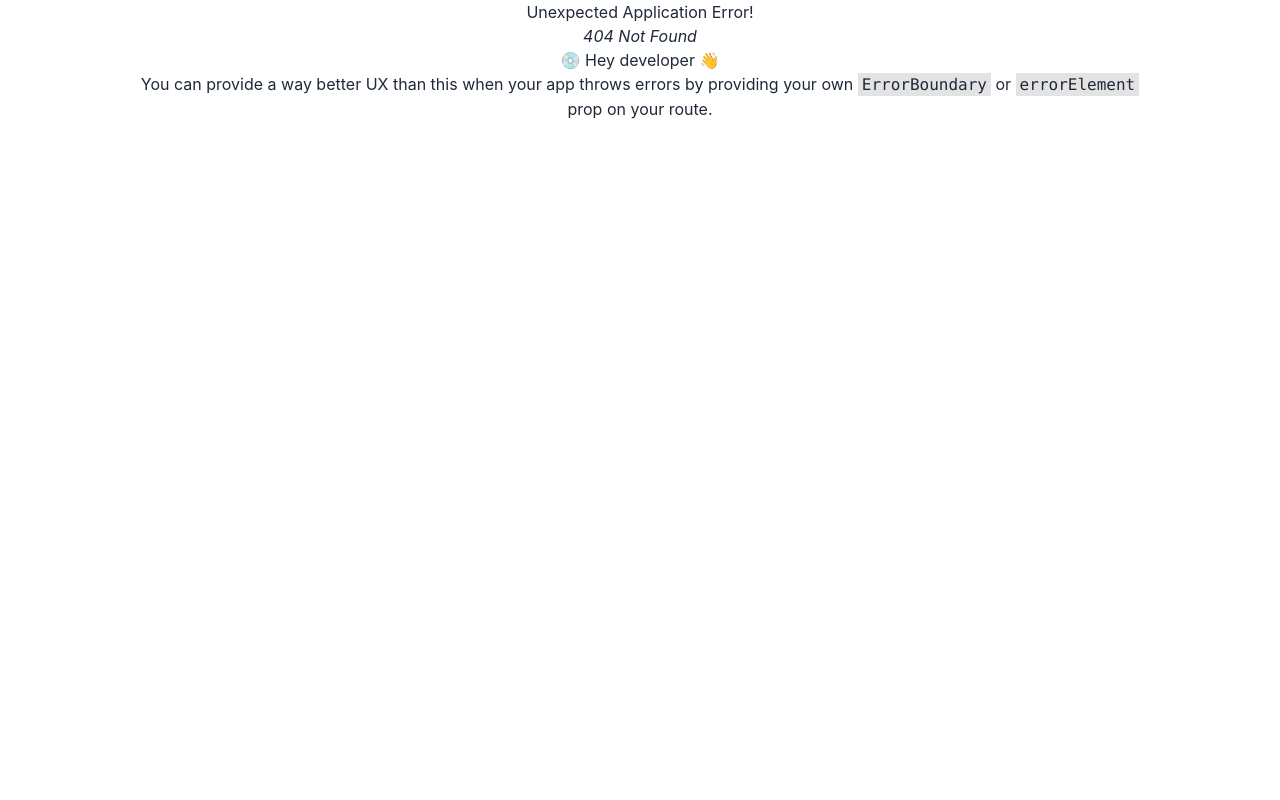
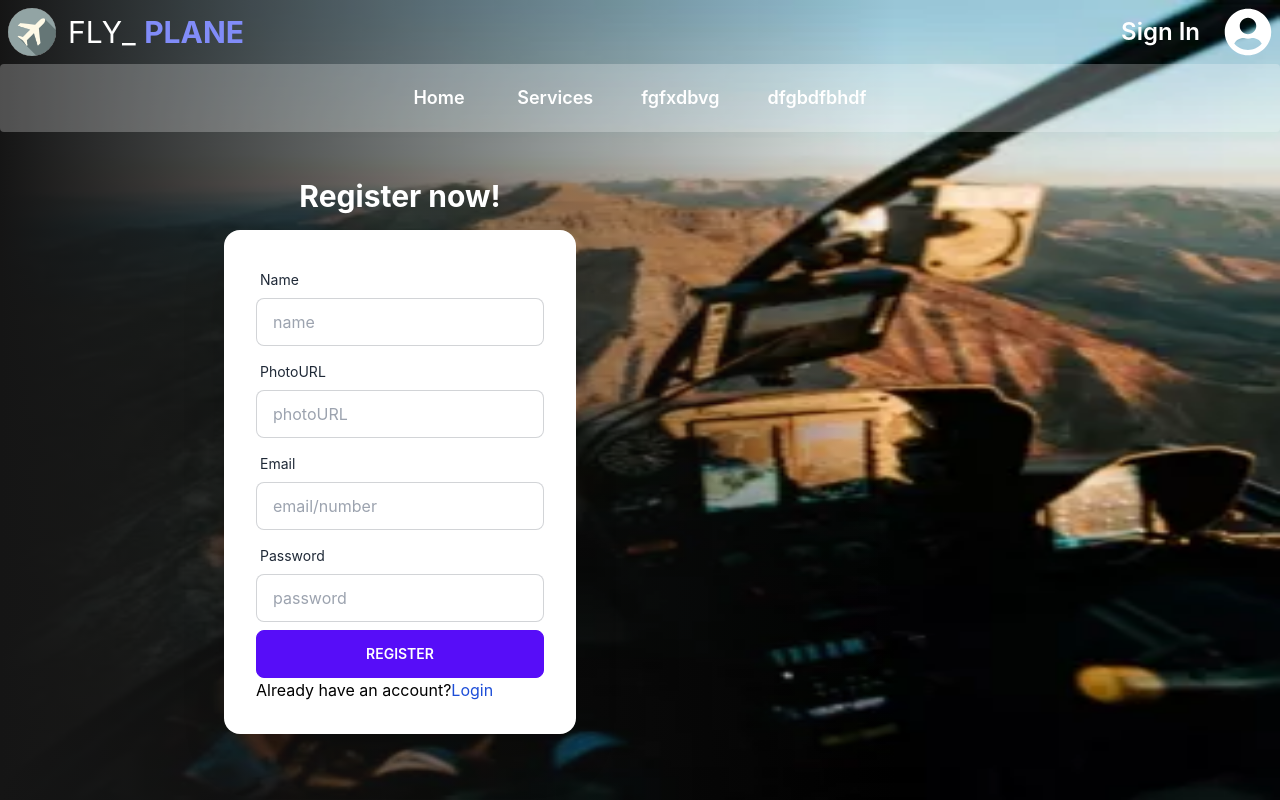
Before and after one commit to farukphero/Assignment-11-s-review-client, a React (Create React App) app: page /signin in a window 1280 px wide. Before the commit this address had no page. Shown: the top 800 px of the page. Built offline with nearby package versions, Linux system fonts and the light colour scheme.

Commit message:
courses added

```diff
--- a/src/App.js
+++ b/src/App.js
@@ -4,7 +4,7 @@ import { router } from './routes/Routes/Routes';
 
 function App() {
   return (
-    <div className="App w-4/5 mx-auto">
+    <div className="">
        <RouterProvider router={router}></RouterProvider>
     </div>
   );
--- a/src/layout/Main.js
+++ b/src/layout/Main.js
@@ -1,14 +1,18 @@
-import React from 'react';
-import { Outlet } from 'react-router-dom';
-import Home from '../pages/Home/Home';
-import Footer from '../shared/Footer/Footer';
+import React from "react";
+import { Outlet } from "react-router-dom";
+import Footer from "../shared/Footer/Footer";
+import Header from "../shared/Header/Header";
 
 const Main = () => {
   return (
+    <div className="relative">
+      <div className="absolute top-0 bottom-100 w-full z-10">
+        <Header></Header>
+      </div>
       <div>
-            <Home></Home>
         <Outlet></Outlet>
         <Footer></Footer>
+      </div>
     </div>
   );
 };
--- a/src/pages/Home/Home.css
+++ b/src/pages/Banner/Banner.css
@@ -6,5 +6,5 @@
     width:100%;
     height:100%;
     display:inline-block;
-    background: linear-gradient(to right,  #151515 0%,rgba(21, 21, 21, 0) 100%); /* W3C */
+    background: linear-gradient(to right,  #151515 0%,rgba(21, 21, 21, 0) 70%); /* W3C */
 }
--- /dev/null
+++ b/src/pages/Banner/Banner.js
@@ -0,0 +1,27 @@
+import React from "react";
+// import image from 'https://blog.flyticket.com.bd/wp-content/uploads/2020/05/image001.jpg'
+import './Banner.css'
+
+const Banner = () => {
+  return (
+   <div className="relative">
+     <div className="carousel w-full">
+      <div className="relative w-full img-gradient">
+        <img src="https://blog.flyticket.com.bd/wp-content/uploads/2020/05/image001.jpg" alt="" className="w-full h-screen" />
+      </div>
+      <div className="absolute top-64 left-0 md:left-28 w-full md:w-5/6 text-white">
+        <h1 className="text-6xl lg:text-8xl text-center font-semibold">Let's Make Your Best Trip Ever</h1>
+        <p className="text-2xl text-center mt-6 ">Plan and book your perfect trip with expert advice, travel tips, destination information and inspiration from me.</p>
+       <div className="text-center">
+       <button className="bg-base-100 px-6 py-4 rounded text-black mt-10">Button</button>
+       </div>
+      </div>
+    <div className="absolute top-0 bottom-0 w-full md:p-5">
+   </div>
+   </div>
+   </div>
+
+  );
+};
+
+export default Banner;
--- a/src/pages/Home/Home.js
+++ b/src/pages/Home/Home.js
@@ -1,27 +1,22 @@
-import React from "react";
-import image from '../../images/bp-1.jpg.webp'
-import Header from "../../shared/Header/Header";
-import './Home.css'
+import React from 'react';
+import { useLoaderData } from 'react-router-dom';
+import Banner from '../Banner/Banner';
+import Service from '../Service/Service';
 
 const Home = () => {
-  return (
-   <div className="relative">
-     <div className="carousel w-full">
-      <div id="slide1" className="carousel-item relative w-full img-gradient">
-        <img src={image} alt="" className="w-full h-screen" />
-      </div>
-      <div className="absolute top-64 left-0 md:left-28 w-full md:w-5/6 text-white">
-        <h1 className="text-6xl lg:text-8xl text-center font-semibold">Let's Make Your Best Trip Ever</h1>
-        <p className="text-2xl text-center mt-6 ">Plan and book your perfect trip with expert advice, travel tips, destination information and inspiration from us.</p>
-        <button className="bg-base-100 px-6 py-4 rounded text-black mt-10">Button</button>
-      </div>
-    <div className="absolute top-0 bottom-0 w-full md:p-5">
-   <Header></Header>
-   </div>
-   </div>
-   </div>
+    const services= useLoaderData()
+    console.log(services)
 
-  );
+    return (
+        <div>
+            <Banner></Banner>
+           <div className='grid grid-cols-1 md:grid-cols-2 gap-5 mt-10'>
+           {
+            services.map(service=><Service key={service._id} service={service}></Service> )
+           }
+           </div>
+        </div>
+    );
 };
 
 export default Home;
--- /dev/null
+++ b/src/pages/Service/Service.js
@@ -0,0 +1,25 @@
+import React from 'react';
+import { Link } from 'react-router-dom';
+
+const Service = ({service}) => {
+    const {_id, img, description, title } = service;
+    return (
+      <div>
+        <div className="hero min-h-full">
+          <img src={img} alt="" />
+          <div className="hero-overlay bg-opacity-60"></div>
+          <div className="hero-content text-center text-neutral-content">
+            <div className="max-w-md">
+              <h1 className="mb-5 text-5xl font-bold">{title}</h1>
+              <p className="mb-5">
+                 {description.slice(0, 100)}
+              </p>
+              <button className="btn btn-primary"><Link to={`/servicedetails/${_id}`}>more</Link></button>
+            </div>
+          </div>
+        </div>
+      </div>
+    );
+};
+
+export default Service;
--- /dev/null
+++ b/src/pages/ServiceDetails/ServiceDetails.js
@@ -0,0 +1,28 @@
+import React from "react";
+import { useLoaderData } from "react-router-dom";
+
+const ServiceDetails = () => {
+  const singleCourse = useLoaderData();
+
+  console.log(singleCourse);
+  const { _id, img, description, price, situated, title } = singleCourse;
+
+  return (
+    <div className="flex justify-start">
+      <div className="hero min-h-screen bg-base-200">
+        <div className="hero-content flex-col lg:flex-row-reverse">
+          <img src={img} className="w-full md:w-1/2 rounded-lg shadow-2xl" alt="" />
+          <div>
+            <h1 className="text-5xl font-bold">{title}</h1>
+            <p className="py-6"> {description}</p>
+            <p>Price:$ {price}</p>
+            <p>Situated: {situated}</p>
+            <button className="btn btn-primary">Get Started</button>
+          </div>
+        </div>
+      </div>
+    </div>
+  );
+};
+
+export default ServiceDetails;
--- /dev/null
+++ b/src/pages/Services/Services.js
@@ -0,0 +1,11 @@
+import React from 'react';
+
+const Services = () => {
+    return (
+        <div>
+
+        </div>
+    );
+};
+
+export default Services;
--- /dev/null
+++ b/src/pages/SignIn/SignIn.js
@@ -0,0 +1,88 @@
+import React from 'react';
+import { Link } from 'react-router-dom';
+import image from '../../images/bp-1.jpg.webp'
+// import './SignIn.css'
+
+const SignIn = () => {
+    return (
+<div>
+<div className="w-full img-gradient">
+        <img src={image} alt="" className="w-full h-screen" />
+      </div>
+      <div className="absolute top-24 md:top-5 lg:top-14 left-0 md:left-40 lg:left-52">
+      <div className="hero min-h-screen">
+        <div className="hero-content flex-col">
+          <div className="text-center lg:text-left">
+            <h1 className="text-3xl font-bold text-white">Register now!</h1>
+          </div>
+          <div className="card flex-shrink-0 w-full max-w-sm shadow-2xl bg-base-100 text-black">
+            <form  className="card-body">
+              <div className="form-control w-72">
+                <label className="label">
+                  <span className="label-text">Name</span>
+                </label>
+                <input
+                  type="text"
+                  name="name"
+                  placeholder="name"
+                  className="input input-bordered"
+                  required
+                />
+
+              </div>
+              <div className="form-control">
+                <label className="label">
+                  <span className="label-text">PhotoURL</span>
+                </label>
+                <input
+                  type="text"
+                  name="photoURL"
+                  placeholder="photoURL"
+                  className="input input-bordered"
+                />
+              </div>
+              <div className="form-control">
+                <label className="label">
+                  <span className="label-text">Email</span>
+                </label>
+                <input
+                  type="email"
+                  name="email"
+                  placeholder="email/number"
+                  className="input input-bordered"
+                  required
+                />
+              </div>
+              <div className="form-control">
+                <label className="label">
+                  <span className="label-text">Password</span>
+                </label>
+                <input
+                  type="password"
+                  name="password"
+                  placeholder="password"
+                  className="input input-bordered"
+                  required
+                />
+              </div>
+              {/* <p className="text-red-500">{passwordError}</p> */}
+              <div className="form-control">
+                <button className="btn btn-primary">Register</button>
+
+                <p>
+                  Already have an account?
+                  <Link className="text-blue-700 hover:underline" to="/">
+                    Login
+                  </Link>
+                </p>
+              </div>
+            </form>
+          </div>
+        </div>
+      </div>
+    </div>
+</div>
+    );
+};
+
+export default SignIn;
--- a/src/routes/Routes/Routes.js
+++ b/src/routes/Routes/Routes.js
@@ -1,6 +1,9 @@
 import { createBrowserRouter } from "react-router-dom";
 import Main from "../../layout/Main";
 import Home from "../../pages/Home/Home";
+import ServiceDetails from "../../pages/ServiceDetails/ServiceDetails";
+import Services from "../../pages/Services/Services";
+import SignIn from "../../pages/SignIn/SignIn";
 
 
 export const router = createBrowserRouter([
@@ -10,20 +13,22 @@ export const router = createBrowserRouter([
       children: [
         {
           path: "/",
-        //   element: <Home></Home>,
+          element: <Home></Home>,
+          loader:()=> fetch('http://localhost:5000/services')
         },
-        // {
-        //   path: "/courses",
-        //   element: <Courses></Courses> ,
-        // },
+        {
+          path: "/services",
+          element: <Services></Services>,
+        },
+        {
+          path: "/signin",
+          element: <SignIn></SignIn> ,
+        },
         // {
         //   path: "/blog",
         // element:<PrivateRoute> <Blog></Blog></PrivateRoute>,
         // },
-        // {
-        //   path: "/faq",
-        //   element: <FAQ></FAQ>,
-        // },
+        //
         // {
         //   path: "/login",
         //   element: <Login></Login>,
@@ -34,4 +39,10 @@ export const router = createBrowserRouter([
         // },
 
       ],
-    }])
+    },
+    {
+      path: "servicedetails/:id",
+      element: <ServiceDetails></ServiceDetails>,
+      loader:({params})=> fetch(`http://localhost:5000/services/${params.id}`)
+    },
+  ])
--- a/src/shared/Footer/Footer.js
+++ b/src/shared/Footer/Footer.js
@@ -12,9 +12,9 @@ const Footer = () => {
         </div>
         <div>
           <div className="grid grid-flow-col gap-4">
-            <a><svg xmlns="http://www.w3.org/2000/svg" width="24" height="24" viewBox="0 0 24 24" className="fill-current"><path d="M24 4.557c-.883.392-1.832.656-2.828.775 1.017-.609 1.798-1.574 2.165-2.724-.951.564-2.005.974-3.127 1.195-.897-.957-2.178-1.555-3.594-1.555-3.179 0-5.515 2.966-4.797 6.045-4.091-.205-7.719-2.165-10.148-5.144-1.29 2.213-.669 5.108 1.523 6.574-.806-.026-1.566-.247-2.229-.616-.054 2.281 1.581 4.415 3.949 4.89-.693.188-1.452.232-2.224.084.626 1.956 2.444 3.379 4.6 3.419-2.07 1.623-4.678 2.348-7.29 2.04 2.179 1.397 4.768 2.212 7.548 2.212 9.142 0 14.307-7.721 13.995-14.646.962-.695 1.797-1.562 2.457-2.549z"></path></svg></a>
-            <a><svg xmlns="http://www.w3.org/2000/svg" width="24" height="24" viewBox="0 0 24 24" className="fill-current"><path d="M19.615 3.184c-3.604-.246-11.631-.245-15.23 0-3.897.266-4.356 2.62-4.385 8.816.029 6.185.484 8.549 4.385 8.816 3.6.245 11.626.246 15.23 0 3.897-.266 4.356-2.62 4.385-8.816-.029-6.185-.484-8.549-4.385-8.816zm-10.615 12.816v-8l8 3.993-8 4.007z"></path></svg></a>
-            <a><svg xmlns="http://www.w3.org/2000/svg" width="24" height="24" viewBox="0 0 24 24" className="fill-current"><path d="M9 8h-3v4h3v12h5v-12h3.642l.358-4h-4v-1.667c0-.955.192-1.333 1.115-1.333h2.885v-5h-3.808c-3.596 0-5.192 1.583-5.192 4.615v3.385z"></path></svg></a>
+            <p><svg xmlns="http://www.w3.org/2000/svg" width="24" height="24" viewBox="0 0 24 24" className="fill-current"><path d="M24 4.557c-.883.392-1.832.656-2.828.775 1.017-.609 1.798-1.574 2.165-2.724-.951.564-2.005.974-3.127 1.195-.897-.957-2.178-1.555-3.594-1.555-3.179 0-5.515 2.966-4.797 6.045-4.091-.205-7.719-2.165-10.148-5.144-1.29 2.213-.669 5.108 1.523 6.574-.806-.026-1.566-.247-2.229-.616-.054 2.281 1.581 4.415 3.949 4.89-.693.188-1.452.232-2.224.084.626 1.956 2.444 3.379 4.6 3.419-2.07 1.623-4.678 2.348-7.29 2.04 2.179 1.397 4.768 2.212 7.548 2.212 9.142 0 14.307-7.721 13.995-14.646.962-.695 1.797-1.562 2.457-2.549z"></path></svg></p>
+            <p><svg xmlns="http://www.w3.org/2000/svg" width="24" height="24" viewBox="0 0 24 24" className="fill-current"><path d="M19.615 3.184c-3.604-.246-11.631-.245-15.23 0-3.897.266-4.356 2.62-4.385 8.816.029 6.185.484 8.549 4.385 8.816 3.6.245 11.626.246 15.23 0 3.897-.266 4.356-2.62 4.385-8.816-.029-6.185-.484-8.549-4.385-8.816zm-10.615 12.816v-8l8 3.993-8 4.007z"></path></svg></p>
+            <p><svg xmlns="http://www.w3.org/2000/svg" width="24" height="24" viewBox="0 0 24 24" className="fill-current"><path d="M9 8h-3v4h3v12h5v-12h3.642l.358-4h-4v-1.667c0-.955.192-1.333 1.115-1.333h2.885v-5h-3.808c-3.596 0-5.192 1.583-5.192 4.615v3.385z"></path></svg></p>
           </div>
         </div>
         <div>
--- a/src/shared/Header/Header.js
+++ b/src/shared/Header/Header.js
@@ -13,7 +13,7 @@ const Header = () => {
             <Link to='/' className="text-white text-3xl">FLY_ <span className="font-bold text-indigo-400">PLANE</span></Link>
           </div>
           <div>
-               <Link className="text-white mr-6 text-2xl font-semibold">Sign In</Link>
+               <Link to='/signin' className="text-white mr-6 text-2xl font-semibold">Sign In</Link>
                </div>
           <div className="flex-none gap-2">
             <div className="dropdown dropdown-end">
@@ -45,8 +45,8 @@ const Header = () => {
       </div>
       <div className="p-5 bg-base-100 bg-opacity-25 rounded">
         <div className="text-center">
-         <Link to='' className="mr-5 md:mr-12 text-white font-semibold text-lg">Home</Link>
-         <Link to='' className="mr-5 md:mr-12 text-white font-semibold text-lg">jhd</Link>
+         <Link to='/' className="mr-5 md:mr-12 text-white font-semibold text-lg">Home</Link>
+         <Link to='/services' className="mr-5 md:mr-12 text-white font-semibold text-lg"> Services</Link>
          <Link to='' className="mr-5 md:mr-12 text-white font-semibold text-lg">fgfxdbvg</Link>
          <Link to='' className="text-white               font-semibold text-lg">dfgbdfbhdf </Link>
 
```
Lines whose indentation alone changed are shown as unchanged.
